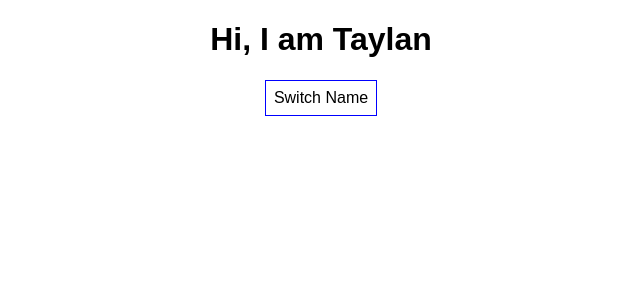
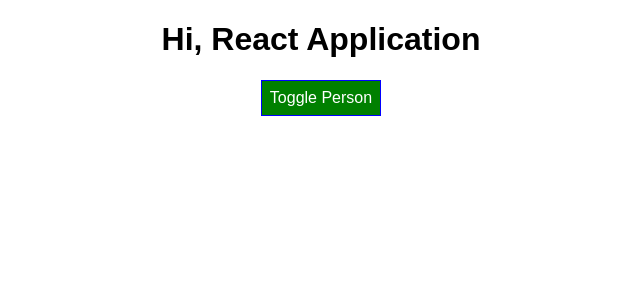
Before and after one commit to KurtTaylan/react-the-complete-guide-incl-redux, a React (Create React App) app in the folder react-complete-guide/: page / in a window 1280 px wide. Shown: the top 300 px of the page, without its empty margins (319-959 px from the left). Built offline with nearby package versions, Linux system fonts and the light colour scheme.

Commit message:
Setting inline styling dynamically

```diff
--- a/react-complete-guide/src/App.js
+++ b/react-complete-guide/src/App.js
@@ -14,7 +14,8 @@ class App extends Component {
 
     render() {
         const style = {
-            backgroundColor: 'white',
+            backgroundColor: 'green',
+            color: 'white',
             font: 'inherit',
             border: '1px solid blue',
             padding: '8px',
@@ -35,13 +36,15 @@ class App extends Component {
                     })}
                 </div>
             );
+
+            style.backgroundColor = 'red';
         }
 
         return (
             <div className="App">
-                <h1>Hi, I am Taylan</h1>
+                <h1>Hi, React Application</h1>
                 <button style={style}
-                        onClick={this.togglePersonsHandler}>Switch Name
+                        onClick={this.togglePersonsHandler}>Toggle Person
                 </button>
                 {conditionalPersons}
             </div>
```
